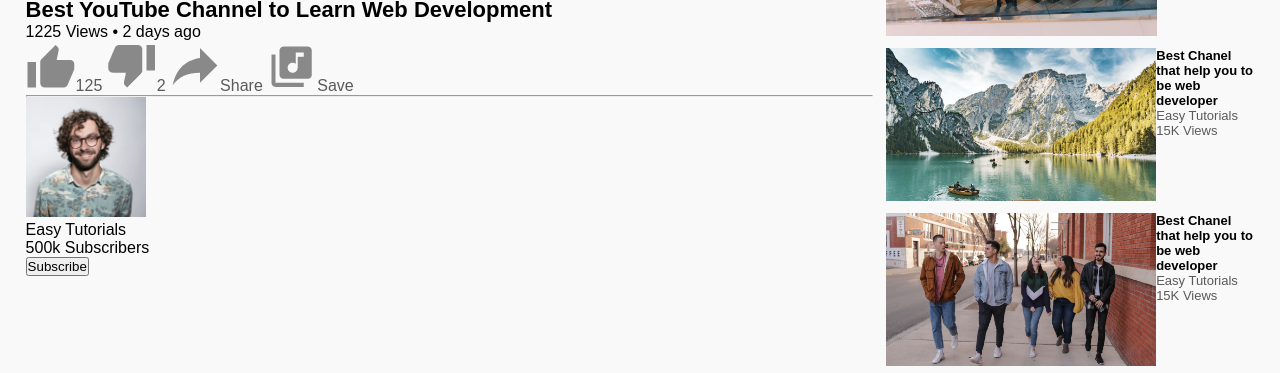
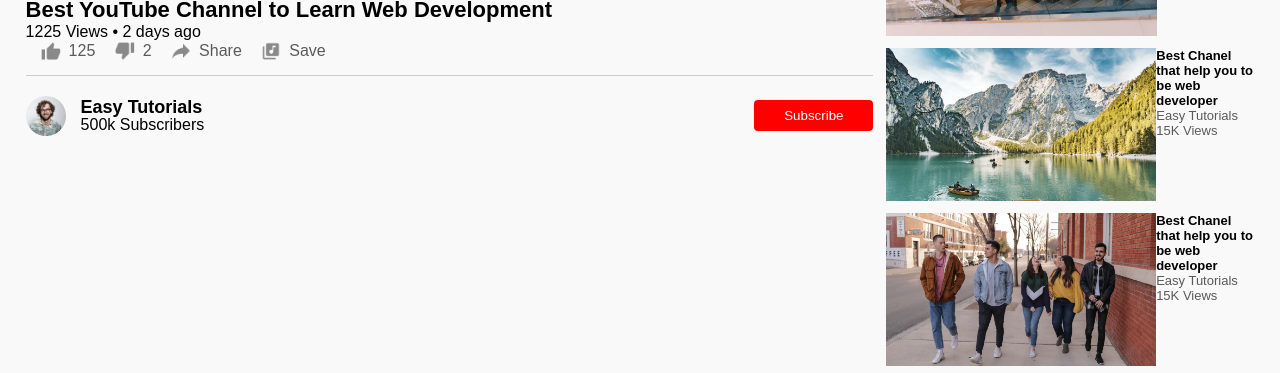
Before and after one commit to raju-innovation-tech/youtub_clone, a plain HTML site: page play-video.html in a window 1280 px wide. Shown: the part 521-894 px from the top of the page. Drawn offline with Linux system fonts and the light colour scheme.

Commit message:
Enhance styles for play-video and publisher elements
Added styles for play-video and publisher sections.

```diff
--- a/style.css
+++ b/style.css
@@ -284,3 +284,69 @@ nav{
     font-weight: 600;
     font-size: 22px;
 }
+
+.play-video .play-video-into{
+    display: flex;
+    align-items: center;
+    justify-content: space-between;
+    flex-wrap: wrap;
+    margin-top: 10px;
+    font-size: 14px;
+    color: #5a5a5a;
+}
+
+.play-video .play-video-info a img{
+    width: 20px;
+    margin-right: 8px;
+}
+
+.play-video .play-video-info a{
+    display: inline-flex;
+    align-items: center;
+    margin-left: 15px;
+}
+
+.play-video hr{
+    border:0;
+    height: 1px;
+    background: #ccc;
+    margin: 10px 0;
+
+}
+
+.plublisher{
+    display: flex;
+    align-items: center;
+    margin-top: 20px;
+}
+
+.plublisher div{
+    flex: 1;
+    line-height: 18px;
+}
+
+.plublisher img{
+    width: 40px;
+    border-radius: 50%;
+    margin-right: 15px;
+}
+.plublisher div p{
+    color: #000;
+    font-weight: 600;
+    font-size: 18px;
+}
+
+.plublisherI div span{
+    font-size: 13px;
+    color: #5a5a5a;
+}
+
+.plublisher button{
+    background: red;
+    color: #fff;
+    padding: 8px 30px;
+    border: 0;
+    outline: 0;
+    border-radius: 4px;
+    cursor: pointer;
+}
```
